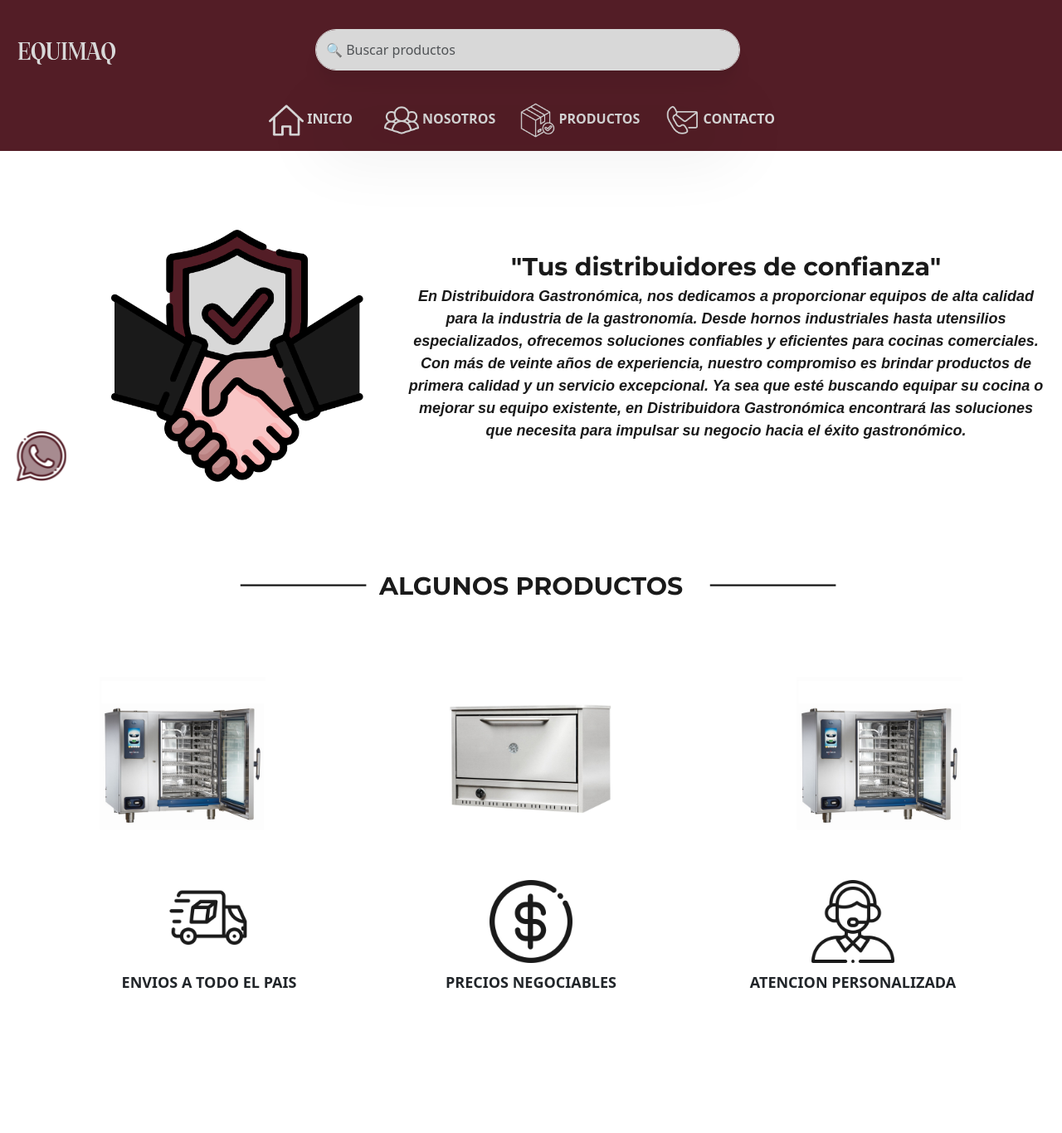
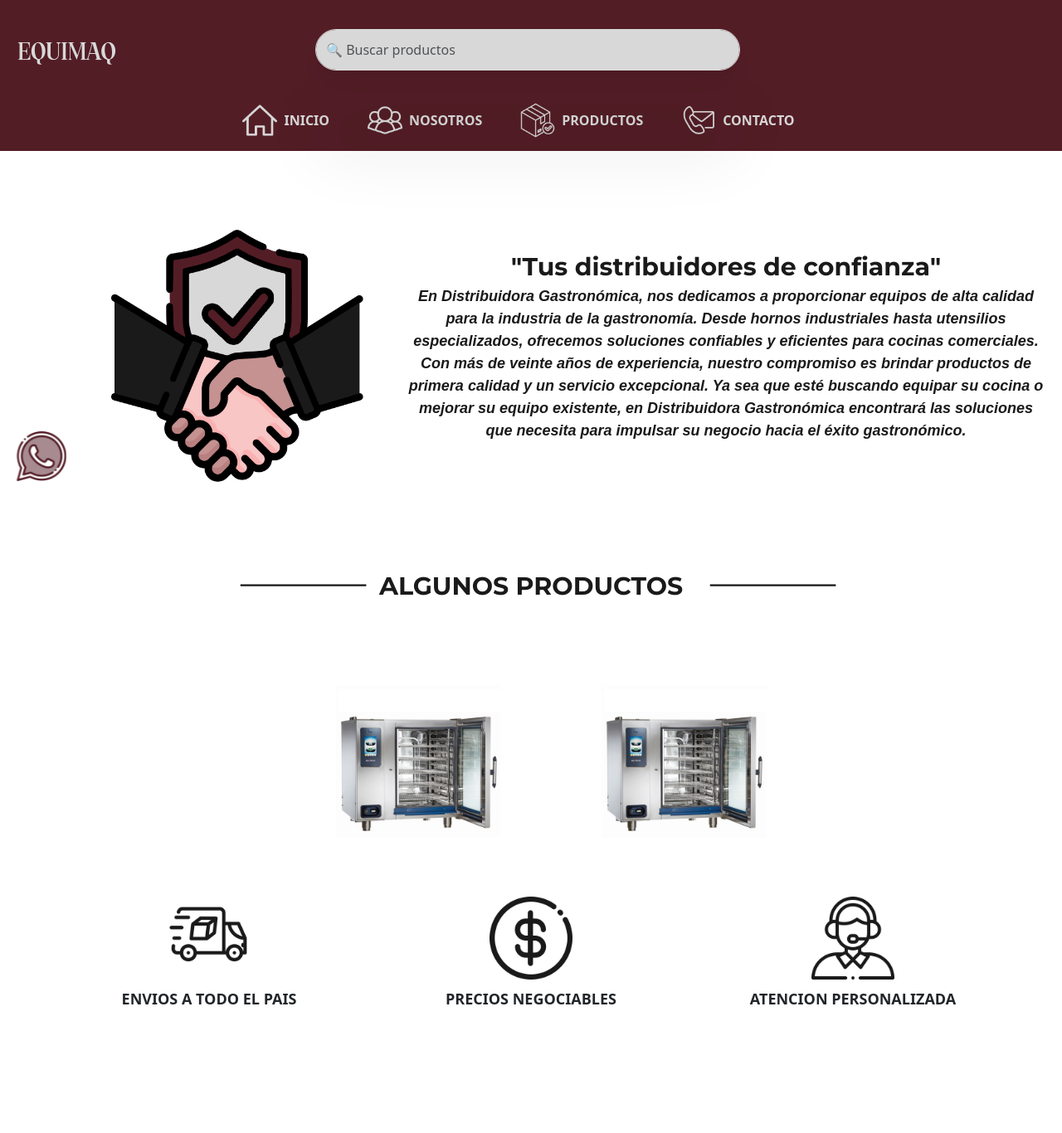
Before and after one commit to francoguidi01/equimac_web, an Angular app: page / in a window 1280 px wide. Shown: the top 1366 px of the page at 83% size. Built offline with nearby package versions, Linux system fonts and the light colour scheme.

Commit message:
a lot of changes

```diff
--- a/src/app/component/home/home.component.html
+++ b/src/app/component/home/home.component.html
@@ -41,16 +41,11 @@
             <div class="carousel-container large-carousel">
                 <div id="carouselExampleInterval1" class="carousel slide carousel-fade" data-bs-ride="carousel">
                     <div class="carousel-inner">
-                        <div class="carousel-item active" data-bs-interval="3500">
-                            <a class="nav-link" [routerLink]="['/products']" routerLinkActive="active" href="#"
-                                style="text-decoration: none;">
-                                <img src="assets/Machine3.jpg" alt="Imagen">
-                            </a>
-                        </div>
-                        <div class="carousel-item" data-bs-interval="3200">
-                            <a class="nav-link" [routerLink]="['/products']" routerLinkActive="active" href="#"
-                                style="text-decoration: none;">
-                                <img src="assets/Machine2.jpg" alt="Imagen">
+                        <div *ngFor="let product of listProduct">
+                            <div class="carousel-item active" data-bs-interval="100">
+                                <a class="nav-link" [routerLink]="['/products/view/', product.id]"
+                                    routerLinkActive="active" href="#" style="text-decoration: none;">
+                                    <img [src]="product.image" alt="Imagen">
                                 </a>
                             </div>
                         </div>
@@ -59,17 +54,13 @@
                 <div class="carousel-container large-carousel">
                     <div id="carouselExampleInterval2" class="carousel slide carousel-fade" data-bs-ride="carousel">
                         <div class="carousel-inner">
-                        <div class="carousel-item active" data-bs-interval="3800">
-                            <a class="nav-link" [routerLink]="['/products']" routerLinkActive="active" href="#"
-                                style="text-decoration: none;">
-                                <img src="assets/Machine2.jpg" alt="Imagen">
+                            <div *ngFor="let product of listProduct">
+                                <div class="carousel-item active" data-bs-interval="100">
+                                    <a class="nav-link" [routerLink]="['/products/view/', product.id]"
+                                        routerLinkActive="active" href="#" style="text-decoration: none;">
+                                        <img [src]="product.image" alt="Imagen">
                                     </a>
                                 </div>
-                        <div class="carousel-item" data-bs-interval="3500">
-                            <a class="nav-link" [routerLink]="['/products']" routerLinkActive="active" href="#"
-                                style="text-decoration: none;">
-                                <img src="assets/Machine3.jpg" alt="Imagen">
-                            </a>
                             </div>
                         </div>
                     </div>
@@ -77,17 +68,14 @@
                 <div class="carousel-container large-carousel">
                     <div id="carouselExampleInterval3" class="carousel slide carousel-fade" data-bs-ride="carousel">
                         <div class="carousel-inner">
-                        <div class="carousel-item active" data-bs-interval="3200">
-                            <a class="nav-link" [routerLink]="['/products']" routerLinkActive="active" href="#"
-                                style="text-decoration: none;">
-                                <img src="assets/Machine3.jpg" alt="Imagen">
+                            <div *ngFor="let product of listProduct">
+                                <div class="carousel-item active" data-bs-interval="100">
+                                    <a class="nav-link" [routerLink]="['/products/view/', product.id]"
+                                        routerLinkActive="active" href="#" style="text-decoration: none;">
+                                        <img [src]="product.image" alt="Imagen">
                                     </a>
                                 </div>
-                        <div class="carousel-item" data-bs-interval="3700">
-                            <a class="nav-link" [routerLink]="['/products']" routerLinkActive="active" href="#"
-                                style="text-decoration: none;">
-                                <img src="assets/Machine2.jpg" alt="Imagen">
-                            </a>
+                            </div>
                         </div>
                     </div>
                 </div>
--- a/src/app/component/home/home.component.ts
+++ b/src/app/component/home/home.component.ts
@@ -1,4 +1,7 @@
 import { Component, Injectable } from '@angular/core';
+import { ActivatedRoute } from '@angular/router';
+import { Product } from 'src/app/models/product';
+import { ProductService } from 'src/app/services/product.service';
 
 @Component({
   selector: 'app-home',
@@ -11,6 +14,21 @@ import { Component, Injectable } from '@angular/core';
 })
 
 export class HomeComponent {
-
+  product: Product | null = new Product();
+  listProduct: any;
+  constructor(private service: ProductService, private route: ActivatedRoute) {
+  }
+  ngOnInit(): void {
+    let productId = Number(this.route.snapshot.paramMap.get('id'));
+    this.product = this.service.getById(productId);
+    console.log(this.product)
+    this.get_all()
+  }
+  get_all() {
+    this.listProduct = this.service.getAll();
+    this.listProduct.sort(() => Math.random() - 0.5);
+    this.listProduct.splice(3);
+    console.log(this.listProduct)
+  }
 
 }
--- a/src/app/component/navbar/navbar.component.css
+++ b/src/app/component/navbar/navbar.component.css
@@ -1,7 +1,27 @@
 .navbar {
-    background-color: /*#627583*/ #531D26;
+    background-color: #531D26;
     position: fixed;
     top: 108px;
     width: 100%;
     z-index: 999;
 }
+.navbar-nav .nav-item {
+    padding-right: 30px;
+}
+.navbar-nav .nav-link {
+    text-decoration: none;
+    color: #D8D8D8;
+    display: flex;
+    align-items: center;
+}
+.navbar-nav .nav-link .nav-icon {
+    width: 42px;
+    height: 42px;
+    margin-right: 8px;
+}
+.navbar-toggler {
+    border: none;
+}
+.navbar-toggler-icon {
+    color: #D8D8D8;
+}
--- a/src/app/component/navbar/navbar.component.html
+++ b/src/app/component/navbar/navbar.component.html
@@ -1,3 +1,44 @@
+<nav class="navbar navbar-expand-lg navbar-dark animate__animated animate__fadeIn">
+    <div class="container-fluid">
+        <button class="navbar-toggler" type="button" data-bs-toggle="collapse" data-bs-target="#navbarNav" aria-controls="navbarNav" aria-expanded="false" aria-label="Toggle navigation">
+            <span class="navbar-toggler-icon"></span>
+        </button>
+        <div class="collapse navbar-collapse" id="navbarNav">
+            <ul class="navbar-nav mx-auto">
+                <li class="nav-item">
+                    <a class="nav-link" [routerLink]="['']" routerLinkActive="active" href="#">
+                        <img src="assets/Home.png" alt="Inicio" class="nav-icon">
+                        <strong>INICIO</strong>
+                    </a>
+                </li>
+                <li class="nav-item">
+                    <a class="nav-link" [routerLink]="['/about-us']" routerLinkActive="active" href="#">
+                        <img src="assets/AboutUs.png" alt="Nosotros" class="nav-icon">
+                        <strong>NOSOTROS</strong>
+                    </a>
+                </li>
+                <li class="nav-item">
+                    <a class="nav-link" [routerLink]="['/products']" routerLinkActive="active" href="#">
+                        <img src="assets/Products.png" alt="Productos" class="nav-icon">
+                        <strong>PRODUCTOS</strong>
+                    </a>
+                </li>
+                <li class="nav-item">
+                    <a class="nav-link" [routerLink]="['/contact']" routerLinkActive="active" href="#">
+                        <img src="assets/Contact.png" alt="Contacto" class="nav-icon">
+                        <strong>CONTACTO</strong>
+                    </a>
+                </li>
+            </ul>
+        </div>
+    </div>
+</nav>
+
+
+
+<!--
+
+
 <nav class="navbar navbar-expand-lg  animate__animated animate__fadeIn">
     <div class="container-fluid">
 
@@ -5,28 +46,32 @@
 
             <ul class="navbar-nav mx-auto" style="display: flex; align-items: center;">
                 <li class="nav-item" style="padding-right: 30px;">
-                    <a class="nav-link" [routerLink]="['']" routerLinkActive="active" href="#" style="text-decoration: none; color: #D8D8D8;">
+                    <a class="nav-link" [routerLink]="['']" routerLinkActive="active" href="#"
+                        style="text-decoration: none; color: #D8D8D8;">
                         <img src="assets/Home.png" alt="Imagen" style="width: 42px; height: 42px;">
                         <strong> INICIO</strong>
                     </a>
                 </li>
 
                 <li style="padding-right: 30px;">
-                    <a [routerLink]="['/about-us']" routerLinkActive="active" href="#" style="text-decoration: none; color: #D8D8D8;">
+                    <a [routerLink]="['/about-us']" routerLinkActive="active" href="#"
+                        style="text-decoration: none; color: #D8D8D8;">
                         <img src="assets/AboutUs.png" alt="Imagen" style="width: 42px; height: 42px;">
                         <strong> NOSOTROS</strong>
                     </a>
                 </li>
 
                 <li style="padding-right: 30px;">
-                    <a [routerLink]="['/products']" routerLinkActive="active" href="#" style="text-decoration: none; color: #D8D8D8;">
+                    <a [routerLink]="['/products']" routerLinkActive="active" href="#"
+                        style="text-decoration: none; color: #D8D8D8;">
                         <img src="assets/Products.png" alt="Imagen" style="width: 42px; height: 42px;">
                         <strong> PRODUCTOS</strong>
                     </a>
                 </li>
 
                 <li style="padding-right: 30px;">
-                    <a [routerLink]="['/contact']" routerLinkActive="active" href="#" style="text-decoration: none; color: #D8D8D8;">
+                    <a [routerLink]="['/contact']" routerLinkActive="active" href="#"
+                        style="text-decoration: none; color: #D8D8D8;">
                         <img src="assets/Contact.png" alt="Imagen" style="width: 42px; height: 42px;">
                         <strong> CONTACTO</strong>
                     </a>
@@ -36,3 +81,5 @@
         </div>
     </div>
 </nav>
+
+-->
--- a/src/app/component/product-view/product-view.component.css
+++ b/src/app/component/product-view/product-view.component.css
@@ -1,4 +1,19 @@
 body {
     background-color: white;
-    padding-top: 150px;
+    padding-top: 180px;
 }
+
+.center-content {
+    display: flex;
+    justify-content: center;
+    align-items: center;
+    height: 100vh;
+}
+
+.error_text{
+    font-family: 'Monserrat';
+    color: #1a1a1a;
+    font-size: 50px;
+    text-align: center;
+    text-decoration: none;
+}
--- a/src/app/component/product-view/product-view.component.html
+++ b/src/app/component/product-view/product-view.component.html
@@ -2,7 +2,18 @@
 
 <body>
     <app-navbar></app-navbar>
-
-
-
+    <div *ngIf="product else rastaBlanco">
+        HOLA
+        {{product.id}}
+        {{product.name}}
+        {{product.image}}
+    </div>
+    <ng-template #rastaBlanco>
+        <div class="center-content">
+            <a href="#" style="text-decoration: none;">
+                <img style="width: 500px; height: auto;" src="/assets/error-404.png" alt="">
+                <h1 class="error_text"><strong>ERROR JOI JOI</strong></h1>
+            </a>
+        </div>
+    </ng-template>
 </body>
--- a/src/app/models/product.ts
+++ b/src/app/models/product.ts
@@ -1,12 +1,12 @@
 export class Product {
     id: number;
     name: string;
-    description: string;
+    image: string;
 
 
-    constructor(id?: number, name?: string, description?: string){
+    constructor(id?: number, name?: string, image?: string){
         this.id = id ?? 0;
         this.name = name ?? '';
-        this.description = description ?? '';
+        this.image = image ?? '';
     }
 }
--- a/src/app/services/product.service.ts
+++ b/src/app/services/product.service.ts
@@ -9,16 +9,16 @@ export class ProductService {
 
   constructor() {
     this.productList.push(
-      { id: 1, name: 'Product 1', description: 'Description of Product 1' },
-      { id: 2, name: 'Product 2', description: 'Description of Product 2' },
-      { id: 3, name: 'Product 3', description: 'Description of Product 3' },
-      { id: 4, name: 'Product 4', description: 'Description of Product 4' },
-      { id: 5, name: 'Product 5', description: 'Description of Product 5' },
-      { id: 6, name: 'Product 6', description: 'Description of Product 6' },
-      { id: 7, name: 'Product 7', description: 'Description of Product 7' },
-      { id: 8, name: 'Product 8', description: 'Description of Product 8' },
-      { id: 9, name: 'Product 9', description: 'Description of Product 9' },
-      { id: 10, name: 'Product 10', description: 'Description of Product 10' })
+      { id: 1, name: 'Product 1', image: '/assets/Machine3.jpg' },
+      { id: 2, name: 'Product 2', image: '/assets/Machine2.jpg' },
+      { id: 3, name: 'Product 3', image: '/assets/Machine3.jpg' },
+      { id: 4, name: 'Product 4', image: '/assets/Machine3.jpg' },
+      { id: 5, name: 'Product 5', image: '/assets/Machine2.jpg' },
+      { id: 6, name: 'Product 6', image: '/assets/Machine3.jpg' },
+      { id: 7, name: 'Product 7', image: '/assets/Machine3.jpg' },
+      { id: 8, name: 'Product 8', image: '/assets/Machine2.jpg' },
+      { id: 9, name: 'Product 9', image: '/assets/Machine2.jpg' },
+      { id: 10, name: 'Product 10', image: '/assets/Machine3.jpg' })
 
   }
 
```
Also changed, not shown: src/assets/error-404.png (added). Lines whose indentation alone changed are shown as unchanged.
